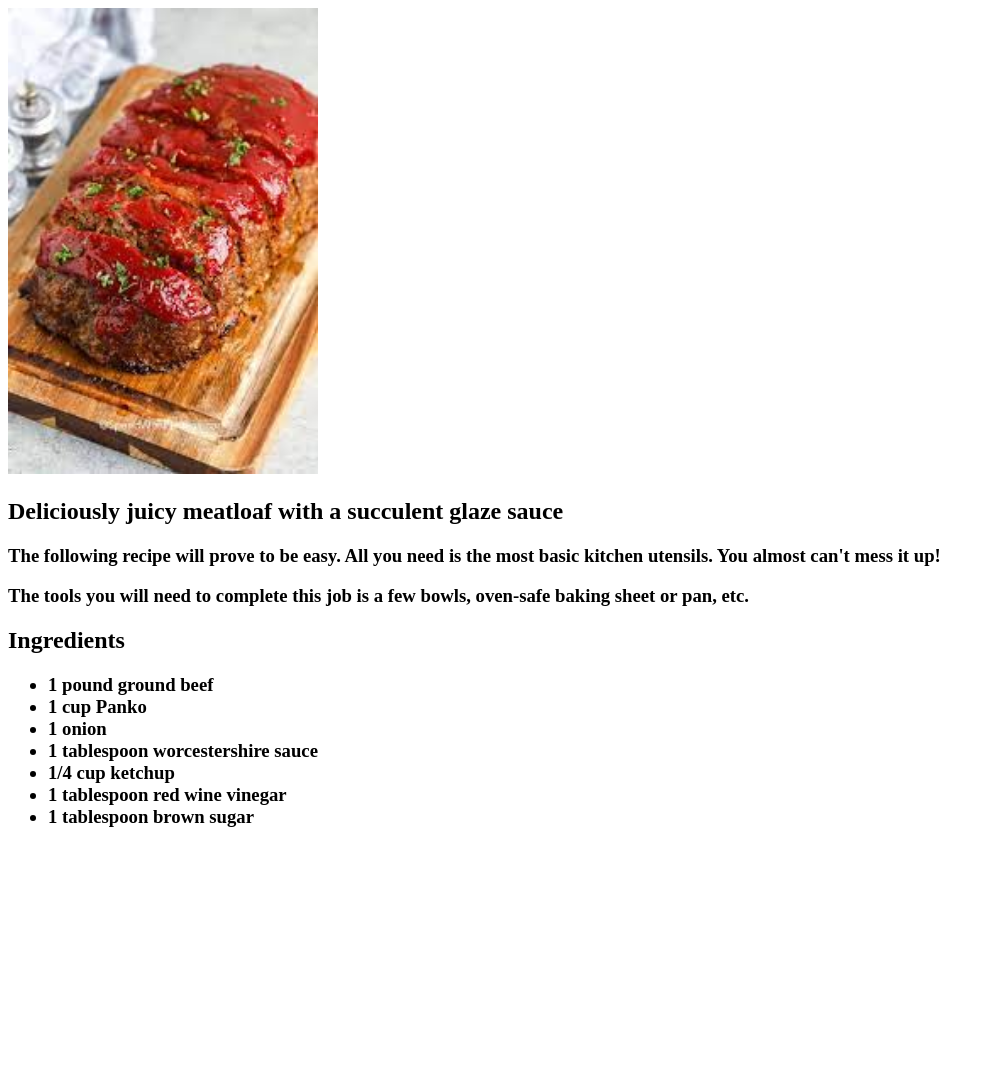
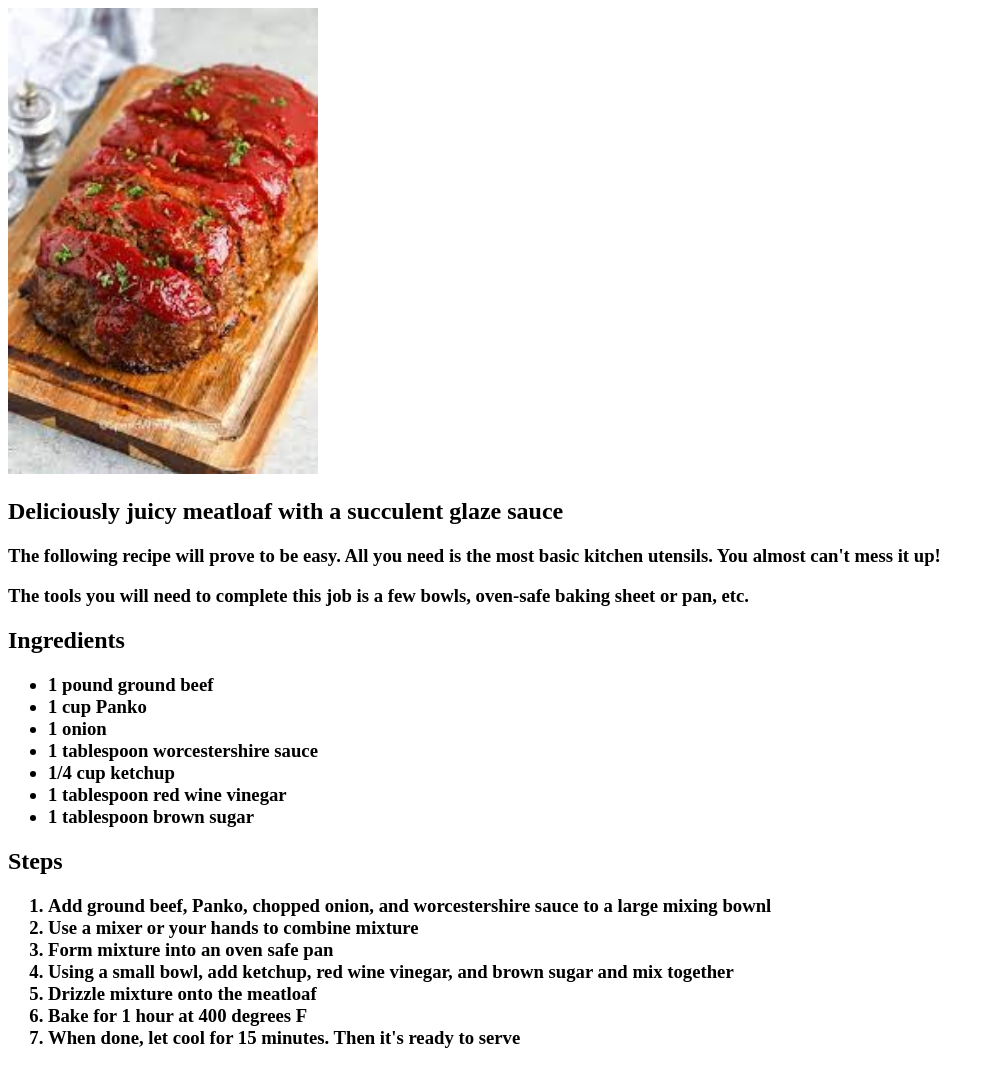
Before and after one commit to theotherguy-99/odin-recipes, a plain HTML site: page recipes/meatloaf.html in a window 1280 px wide. Shown: the whole page, without its empty margins (0-994 px from the left). Before the commit the page ends 847 px from the top, so only its background shows below. Drawn offline with Linux system fonts and the light colour scheme.

Commit message:
Added ordered list to meatloaf.html

```diff
--- a/recipes/meatloaf.html
+++ b/recipes/meatloaf.html
@@ -12,6 +12,7 @@
             <h3>
                 <p>The following recipe will prove to be easy. All you need is the most basic kitchen utensils. You almost can't mess it up!</p>
                 <p>The tools you will need to complete this job is a few bowls, oven-safe baking sheet or pan, etc.</p>
+            </h3>
             <h2>Ingredients</h2>
             <h3>
                 <ul>
@@ -24,6 +25,17 @@
                     <li>1 tablespoon brown sugar</li>
                 </ul>
             </h3>
+            <h2>Steps</h2>
+            <h3>
+                <ol>
+                    <li>Add ground beef, Panko, chopped onion, and worcestershire sauce to a large mixing bownl</li>
+                    <li>Use a mixer or your hands to combine mixture</li>
+                    <li>Form mixture into an oven safe pan</li>
+                    <li>Using a small bowl, add ketchup, red wine vinegar, and brown sugar and mix together</li>
+                    <li>Drizzle mixture onto the meatloaf</li>
+                    <li>Bake for 1 hour at 400 degrees F</li>
+                    <li>When done, let cool for 15 minutes. Then it's ready to serve</li>
+                </ol>
             </h3>
         </body>
     </head>
```
